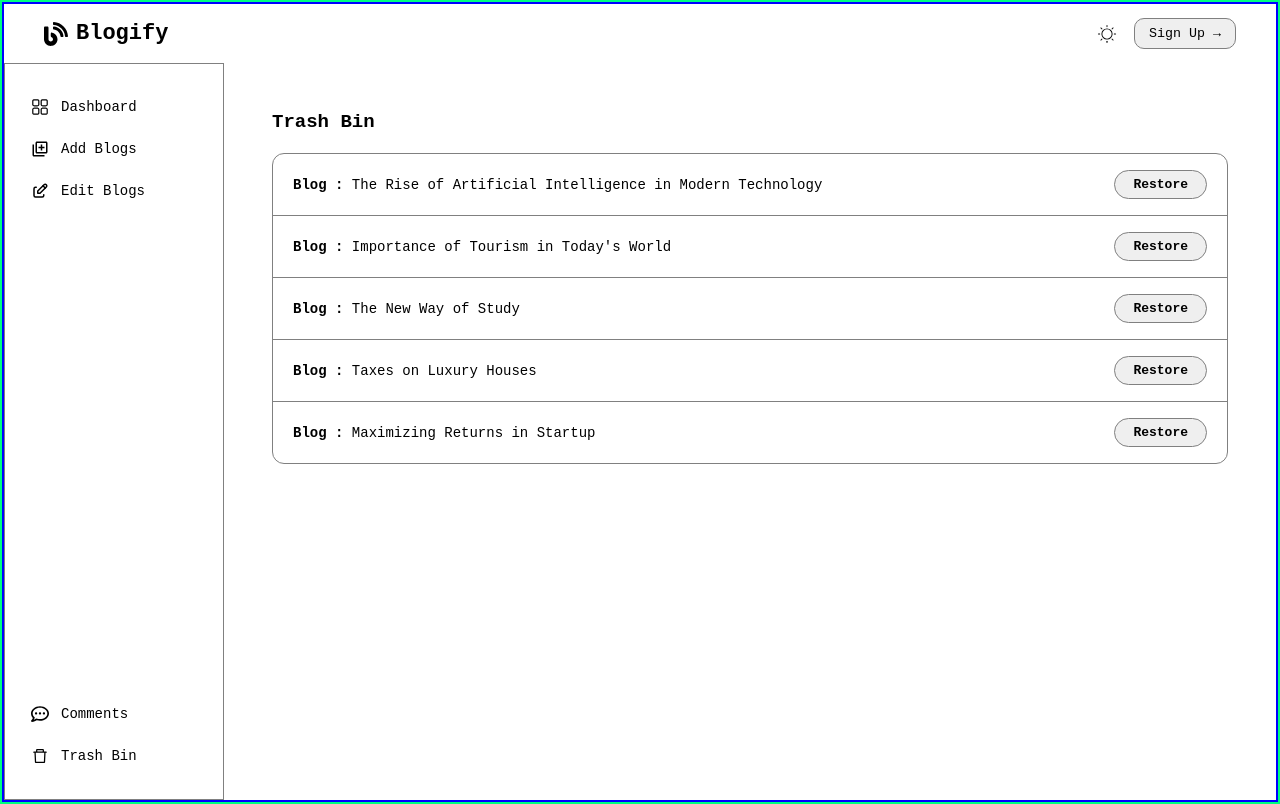
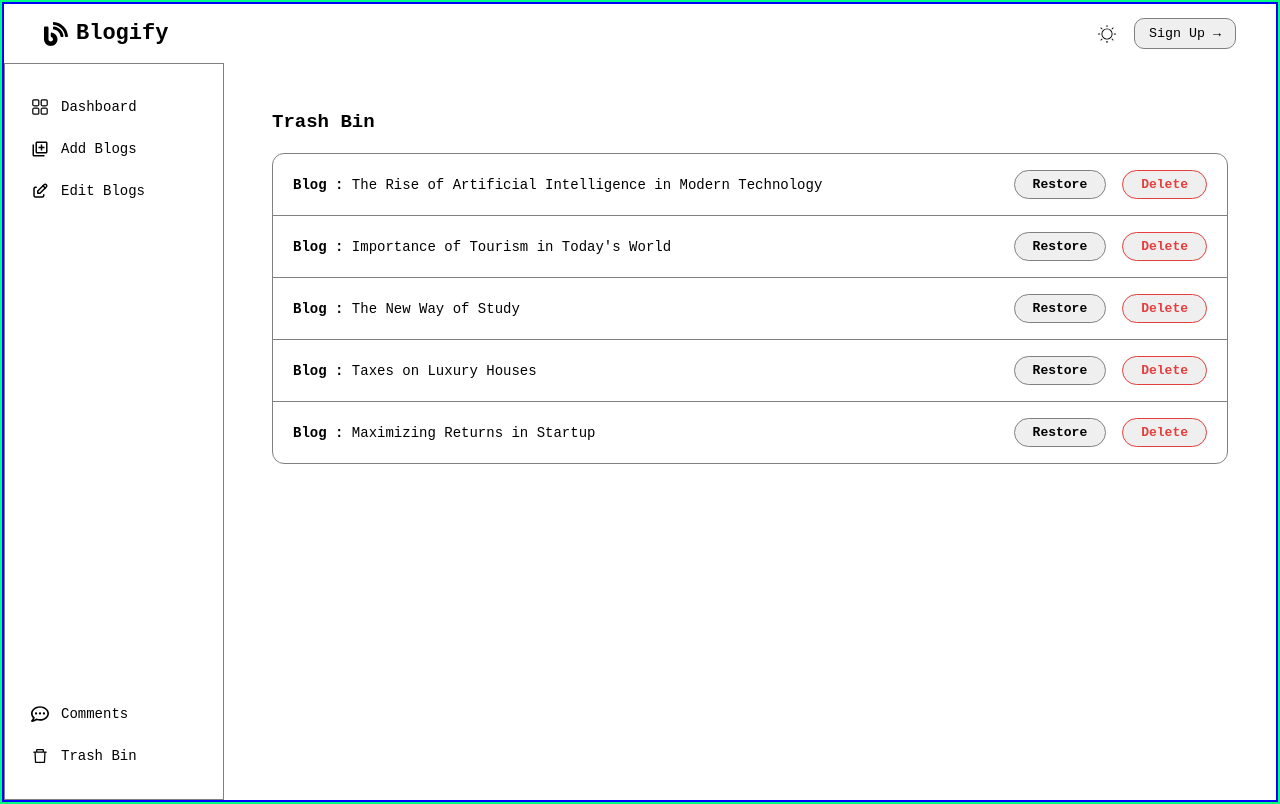
Before and after one commit to hammadgul-dev/blogify, a React app in the folder Frontend/: page /admin/trash in a window 1280 px wide. Built offline with nearby package versions, Linux system fonts and the light colour scheme; the HTML template or start-up script is replaced by a standard one.

Commit message:
add delete button with style in TrashBin

```diff
--- a/Frontend/src/Admin/Pages Style/TrashBin.module.css
+++ b/Frontend/src/Admin/Pages Style/TrashBin.module.css
@@ -56,6 +56,17 @@
   cursor: pointer;
 }
 
+.delete-btn {
+  padding: 6px 18px;
+  font-size: 13px;
+  font-weight: 600;
+  border-radius: 20px;
+  border: 1px solid #e53e3e;
+  color: #e53e3e;
+  white-space: nowrap;
+  cursor: pointer;
+}
+
 @media (max-width: 768px) {
   .trashbin {
     padding: 16px;
--- a/Frontend/src/Admin/Pages/TrashBin.jsx
+++ b/Frontend/src/Admin/Pages/TrashBin.jsx
@@ -1,11 +1,11 @@
 import style from "../Pages Style/TrashBin.module.css"
 
 const tempTrashed = [
-    { id: 1, title: "The Rise of Artificial Intelligence in Modern Technology" },
-    { id: 2, title: "Importance of Tourism in Today's World" },
-    { id: 3, title: "The New Way of Study" },
-    { id: 4, title: "Taxes on Luxury Houses" },
-    { id: 5, title: "Maximizing Returns in Startup" },
+  {id: 1, title: "The Rise of Artificial Intelligence in Modern Technology"},
+  {id: 2, title: "Importance of Tourism in Today's World"},
+  {id: 3, title: "The New Way of Study"},
+  {id: 4, title: "Taxes on Luxury Houses"},
+  {id: 5, title: "Maximizing Returns in Startup"},
 ]
 
 function TrashBin() {
@@ -16,8 +16,11 @@ function TrashBin() {
         <div className={style["blog-list"]}>
           {tempTrashed.map((blog) => (
             <div key={blog.id} className={style["blog-row"]}>
-                            <p><strong>Blog :</strong> {blog.title}</p>
+              <p>
+                <strong>Blog :</strong> {blog.title}
+              </p>
               <button className={style["restore-btn"]}>Restore</button>
+              <button className={style["delete-btn"]}>Delete</button>
             </div>
           ))}
         </div>
```
Lines whose indentation alone changed are shown as unchanged.
